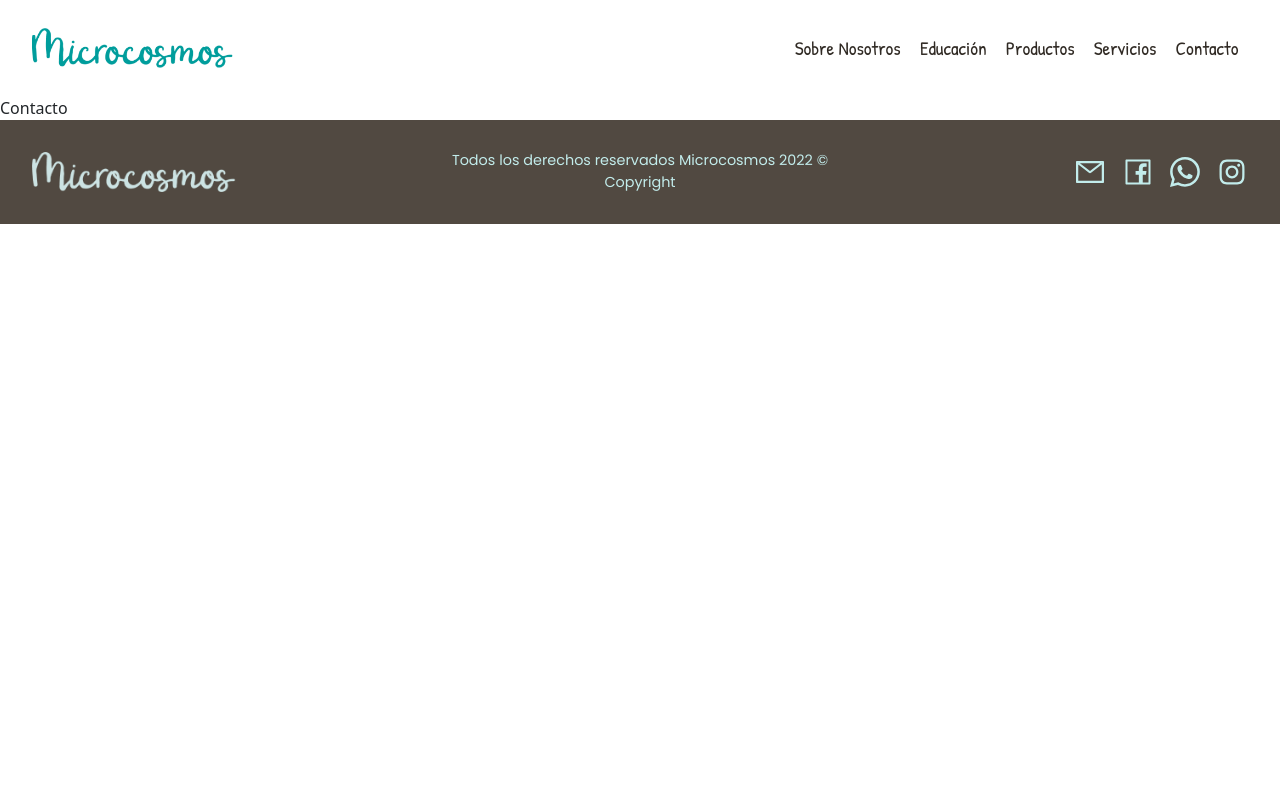
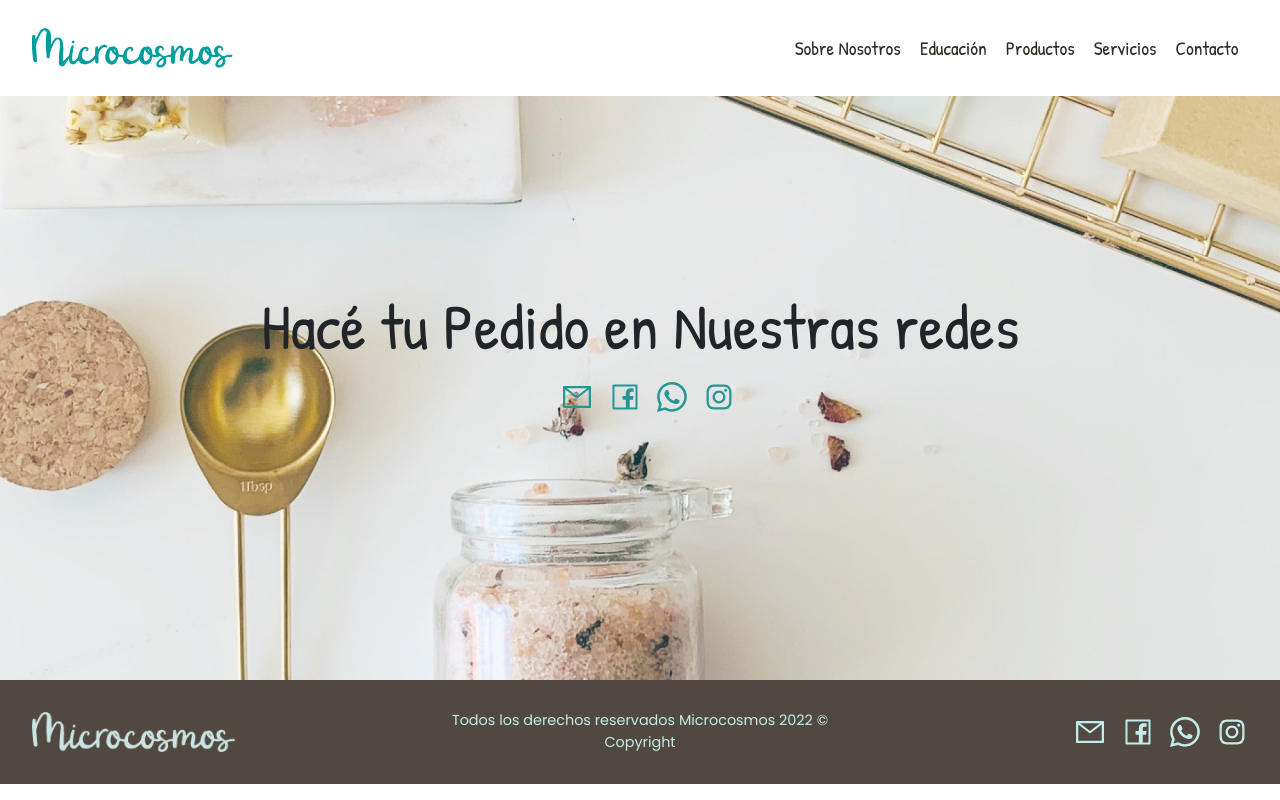
Before and after one commit to Makita7/microcosmos, a React (Create React App) app: page /contacto in a window 1280 px wide. Built offline with nearby package versions, Linux system fonts and the light colour scheme.

Commit message:
contacto

```diff
--- a/src/App.css
+++ b/src/App.css
@@ -143,6 +143,38 @@ a{
 }
 
 
+
+
+/* CONTACTOS */
+
+.contactos{
+  background-image: url('./assets/contacts.png');
+  background-repeat: no-repeat;
+  background-size: cover;
+}
+
+.contactos .icon{
+  padding-left: 1rem;
+  color: #249795;
+}
+
+.contactos .icon:hover{
+  color: rgb(9, 82, 82);
+}
+
+.contactos h3{
+  padding-top: 12rem;
+  font-size: 4em;
+}
+
+.contactos .center{
+  margin-right: auto;
+  margin-left: auto;
+  display: table;
+  margin-top: 1rem;
+}
+
+
 /* FOOTER */
 footer{
   height: 6.5rem;
@@ -168,12 +200,12 @@ footer p{
   font-size: 0.9em;
 }
 
-.icon{
+footer .icon{
   padding-left: 1rem;
   color: #C2ECEB;
 }
 
-.icon:hover{
+footer .icon:hover{
   color: rgb(42, 202, 202);
 }
 
--- a/src/components/Footer.js
+++ b/src/components/Footer.js
@@ -1,6 +1,6 @@
 import LogoF from '../assets/logofooter.png';
-import {AiOutlineMail, AiOutlineFacebook, AiOutlineInstagram} from 'react-icons/ai';
-import {BsWhatsapp} from 'react-icons/bs';
+import SocialMedia from './SocialMedia';
+
 
 function Footer() {
     return (
@@ -12,10 +12,7 @@ function Footer() {
                 <p className='text-center'>Todos los derechos reservados Microcosmos 2022 © Copyright</p>
             </div>
             <div className='FCol end'>
-                <a className='icon' href=''><AiOutlineMail size={32}/></a>
-                <a className='icon' href=''><AiOutlineFacebook size={32}/></a>
-                <a className='icon' href=''><BsWhatsapp size={30}/></a>
-                <a className='icon' href=''><AiOutlineInstagram size={32}/></a>
+                <SocialMedia/>
             </div>
         </footer>
     );
--- /dev/null
+++ b/src/components/SocialMedia.js
@@ -0,0 +1,15 @@
+import {AiOutlineMail, AiOutlineFacebook, AiOutlineInstagram} from 'react-icons/ai';
+import {BsWhatsapp} from 'react-icons/bs';
+
+function SocialMedia() {
+    return (
+        <>
+            <a className='icon' href=''><AiOutlineMail size={32}/></a>
+            <a className='icon' href=''><AiOutlineFacebook size={32}/></a>
+            <a className='icon' href=''><BsWhatsapp size={30}/></a>
+            <a className='icon' href=''><AiOutlineInstagram size={32}/></a>
+        </>
+    );
+}
+
+export default SocialMedia;
--- a/src/pages/Contacto.js
+++ b/src/pages/Contacto.js
@@ -1,8 +1,16 @@
 import React from 'react'
+import SocialMedia from '../components/SocialMedia';
 
 function Contacto() {
   return (
-    <div>Contacto</div>
+    <div className='main contactos'>
+      <div className='container'>
+        <h3 className='text-center'>Hacé tu Pedido en Nuestras redes</h3>
+        <div className='center'>
+          <SocialMedia/>
+        </div>
+      </div>
+    </div>
   )
 }
 
```
Also changed, not shown: src/assets/contacts.png (added).
